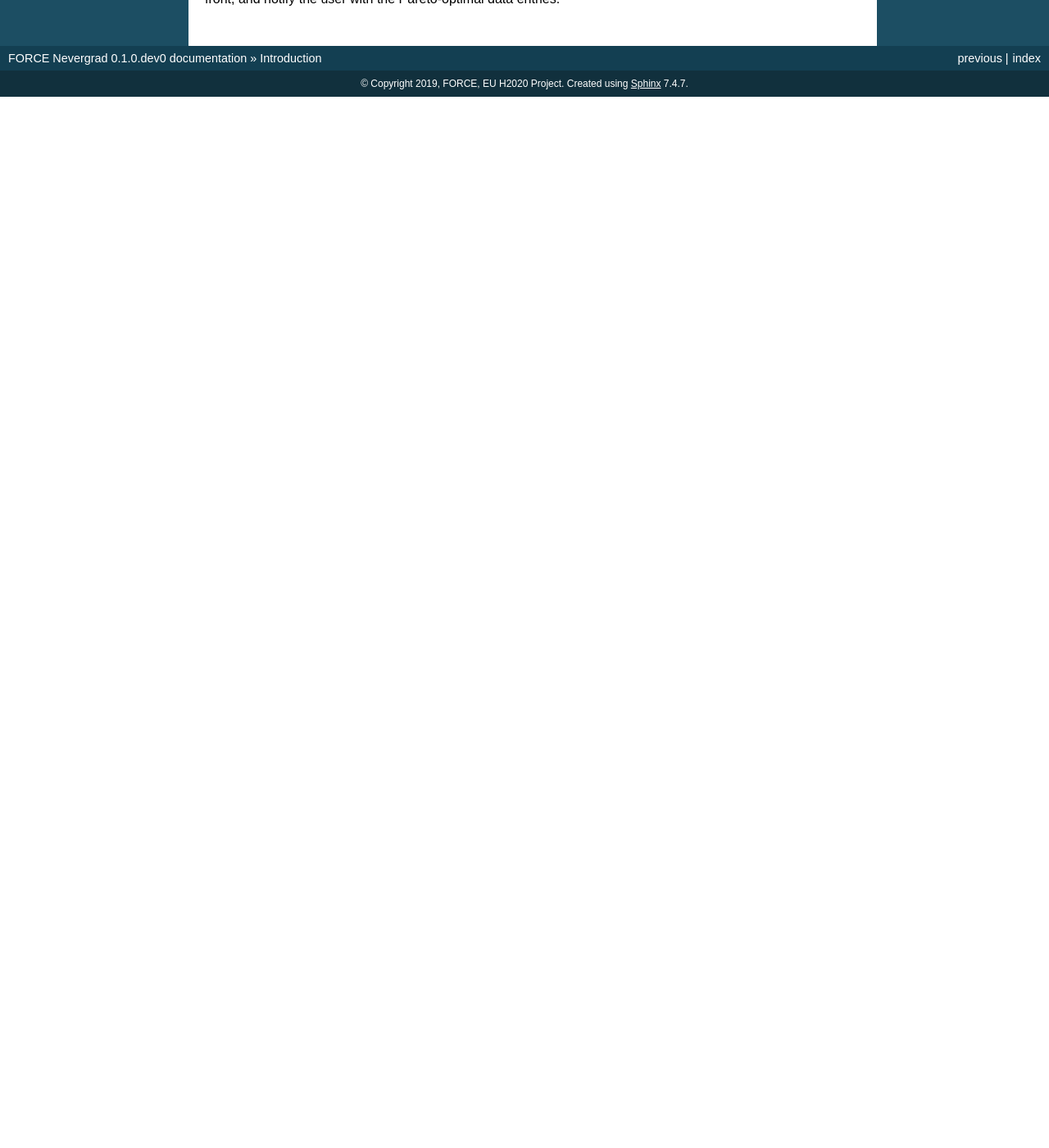
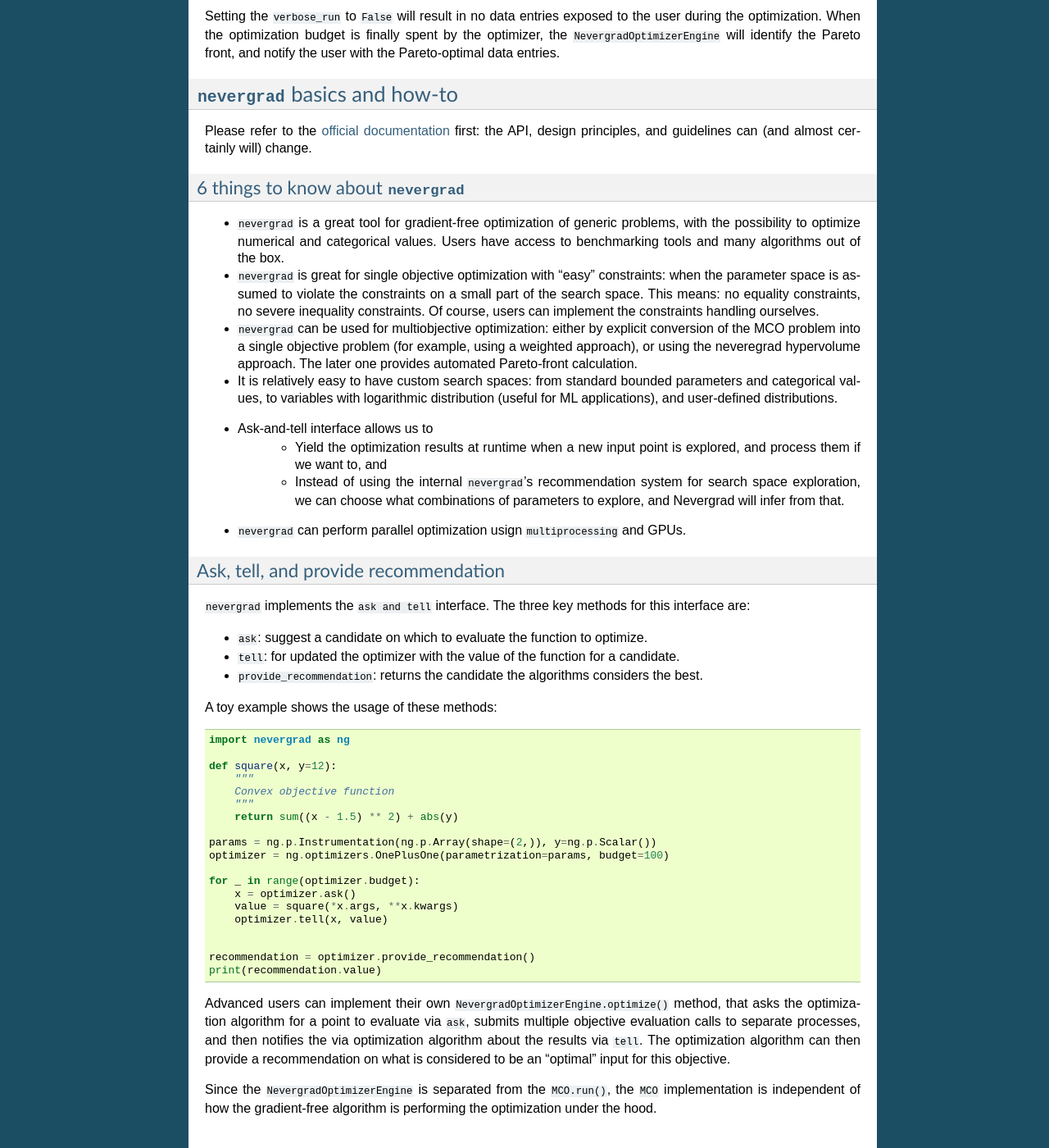
Before and after one commit to force-h2020/force-bdss-plugin-nevergrad, a Sphinx documentation site: the page built from doc/source/introduction.rst, in a window 1280 px wide and 1400 px high, scrolled down 1622 px. Shown: the whole window at 82% size. Built offline with Sphinx 7.4.7, drawn with Linux system fonts in a browser that asks for light colours; pages that are not in the unit, such as notebooks, are missing from menus; the version number is read from the project's files by our own code; before the commit the page ends 1740 px from its top, so only the background shows below that; some of the changed text lies outside the part shown.

Commit message:
DOC: pure nevergrad basics

```diff
--- a/doc/source/introduction.rst
+++ b/doc/source/introduction.rst
@@ -88,3 +88,74 @@ generated when all the data entries are available.
 Setting the ``verbose_run`` to ``False`` will result in no data entries exposed to the user during the optimization.
 When the optimization budget is finally spent by the optimizer, the ``NevergradOptimizerEngine`` will identify the Pareto front,
 and notify the user with the Pareto-optimal data entries.
+
+
+*******************************
+``nevergrad`` basics and how-to
+*******************************
+
+Please refer to the `official documentation <https://github.com/facebookresearch/nevergrad/tree/master/docs>`_ first:
+the API, design principles, and guidelines can (and almost certainly will) change.
+
+6 things to know about ``nevergrad``
+####################################
+
+* ``nevergrad`` is a great tool for gradient-free optimization of generic problems, with the possibility to optimize numerical
+  and categorical values. Users have access to benchmarking tools and many algorithms out of the box.
+* ``nevergrad`` is great for single objective optimization with “easy” constraints: when the parameter space is assumed to
+  violate the constraints on a small part of the search space. This means: no equality constraints, no severe inequality
+  constraints. Of course, users can implement the constraints handling ourselves.
+* ``nevergrad`` can be used for multiobjective optimization: either by explicit conversion of the MCO problem into a single
+  objective problem (for example, using a weighted approach), or using the neveregrad hypervolume approach. The later
+  one provides automated Pareto-front calculation.
+* It is relatively easy to have custom search spaces: from standard bounded parameters and categorical values,
+  to variables with logarithmic distribution (useful for ML applications), and user-defined distributions.
+* Ask-and-tell interface allows us to
+    * Yield the optimization results at runtime when a new input point is explored, and process them if we want to, and
+    * Instead of using the internal ``nevergrad``’s recommendation system for search space exploration, we can
+      choose what combinations of parameters to explore, and Nevergrad will infer from that.
+* ``nevergrad`` can perform parallel optimization usign ``multiprocessing`` and GPUs.
+
+
+Ask, tell, and provide recommendation
+#####################################
+
+``nevergrad`` implements the ``ask and tell`` interface.
+The three key methods for this interface are:
+
+* ``ask``: suggest a candidate on which to evaluate the function to optimize.
+* ``tell``: for updated the optimizer with the value of the function for a candidate.
+* ``provide_recommendation``: returns the candidate the algorithms considers the best.
+
+A toy example shows the usage of these methods:
+
+.. code-block:: python
+
+    import nevergrad as ng
+
+    def square(x, y=12):
+        """
+        Convex objective function
+        """
+        return sum((x - 1.5) ** 2) + abs(y)
+
+    params = ng.p.Instrumentation(ng.p.Array(shape=(2,)), y=ng.p.Scalar())
+    optimizer = ng.optimizers.OnePlusOne(parametrization=params, budget=100)
+
+    for _ in range(optimizer.budget):
+        x = optimizer.ask()
+        value = square(*x.args, **x.kwargs)
+        optimizer.tell(x, value)
+
+
+    recommendation = optimizer.provide_recommendation()
+    print(recommendation.value)
+
+Advanced users can implement their own ``NevergradOptimizerEngine.optimize()`` method, that asks the
+optimization algorithm for a point to evaluate via ``ask``, submits multiple objective evaluation calls to separate
+processes, and then notifies the via optimization algorithm about the results via ``tell``.
+The optimization algorithm can then provide a recommendation on what is considered to be an "optimal" input for this
+objective.
+
+Since the ``NevergradOptimizerEngine`` is separated from the ``MCO.run()``, the ``MCO`` implementation is independent of
+how the gradient-free algorithm is performing the optimization under the hood.
```
